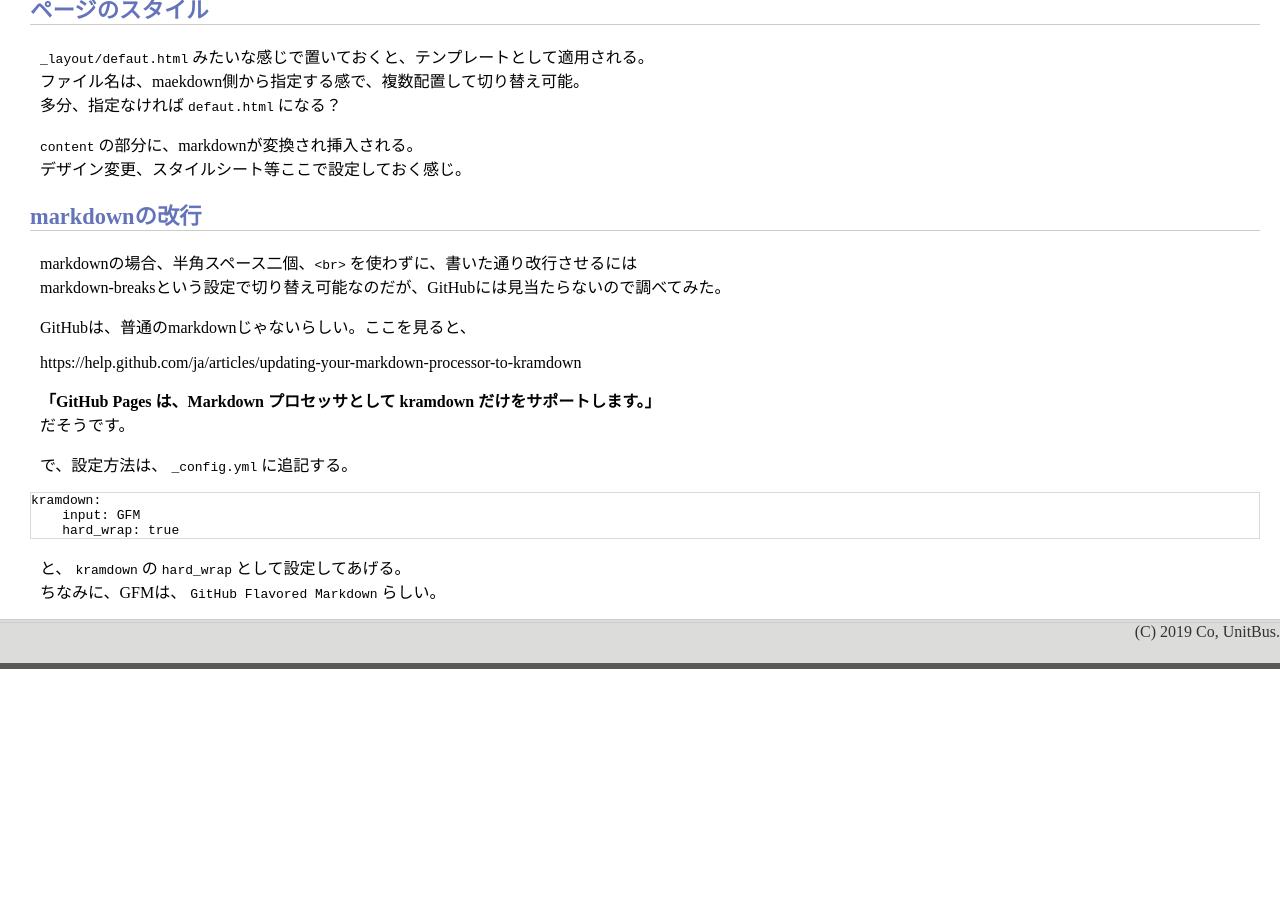
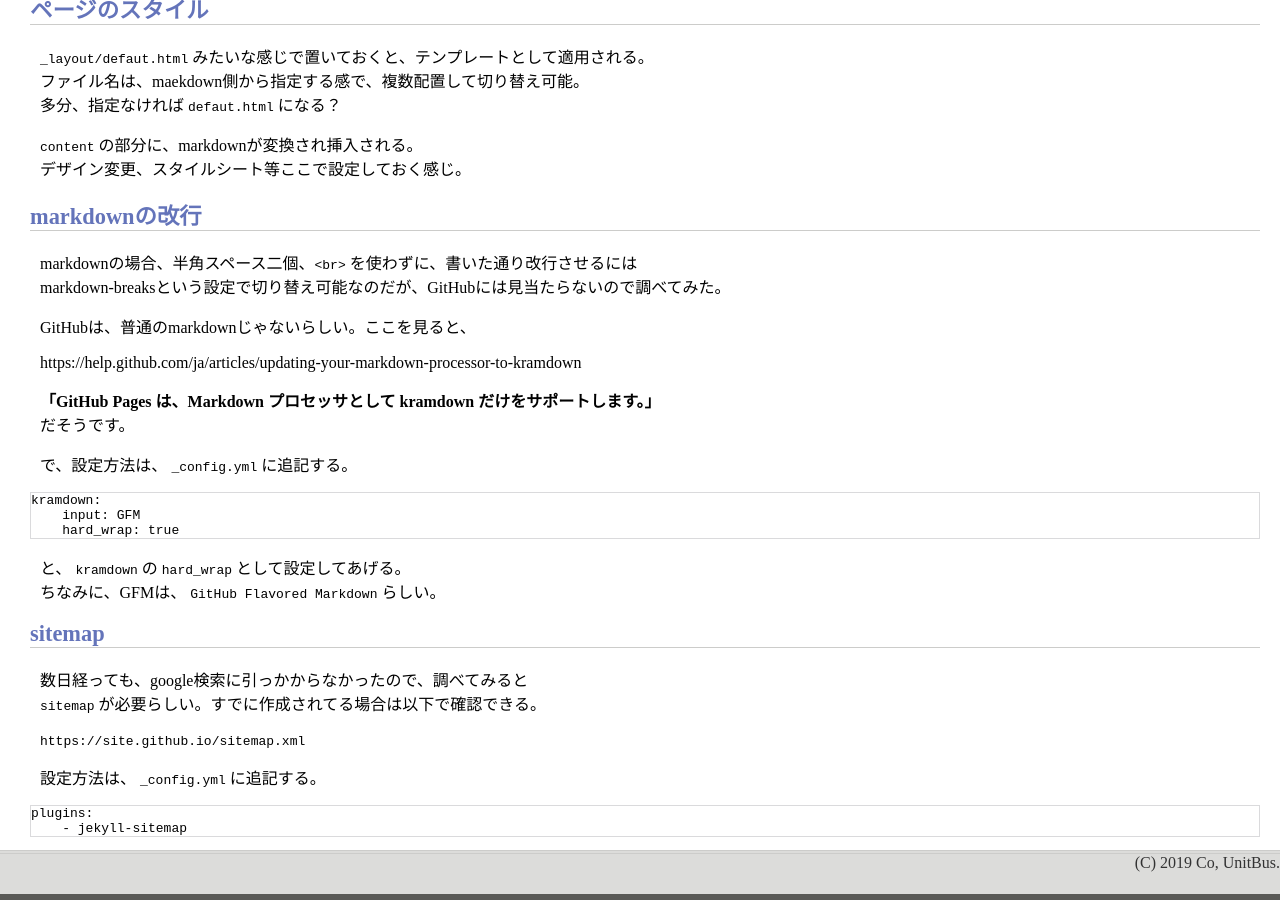
Before and after one commit to unitbus/unitbus.github.io, a Jekyll site: the page built from pages/github.md, in a window 1280 px wide and 900 px high, scrolled down 2023 px. Built offline with Jekyll 4.4.1, drawn with Linux system fonts in a browser that asks for light colours; a script that is not in the unit is left out; before the commit the page ends 2692 px from its top, so only the background shows below that.

Commit message:
Update github.md

````diff
--- a/pages/github.md
+++ b/pages/github.md
@@ -137,3 +137,17 @@ kramdown:
 
 と、 `kramdown` の `hard_wrap` として設定してあげる。
 ちなみに、GFMは、 `GitHub Flavored Markdown` らしい。
+
+## sitemap
+
+数日経っても、google検索に引っかからなかったので、調べてみると
+`sitemap` が必要らしい。すでに作成されてる場合は以下で確認できる。
+
+`https://site.github.io/sitemap.xml`
+
+設定方法は、 `_config.yml` に追記する。
+
+```
+plugins:
+    - jekyll-sitemap
+```
````
